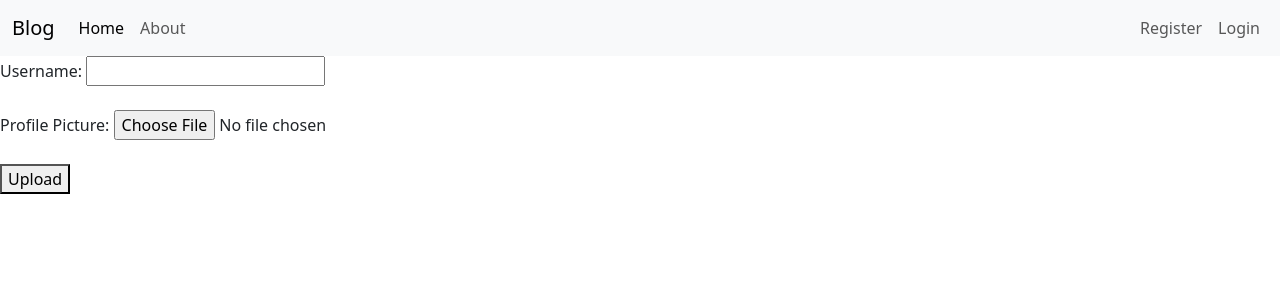
After one commit to Godvein/Blog, a Django app: page /editprofile/ in a window 1280 px wide. The commit adds this page. Shown: the top 300 px of the page. Run offline with Django 5.2, Linux system fonts and the light colour scheme.

Commit message:
profile update

```diff
--- /dev/null
+++ b/user/templates/editprofile.html
@@ -0,0 +1,13 @@
+{% extends "base.html"%}
+{% block content %}
+<form method="POST" enctype="multipart/form-data" action="{% url 'editprofile'%}">
+    {% csrf_token %}
+    <label for="name">Username:</label>
+    <input value="{{user.username}}" type="text" id="name" name="username" required><br><br>
+
+    <label for="profile_picture">Profile Picture:</label>
+    <input type="file" id="profile_picture" name="profile_picture" required><br><br>
+
+    <button type="submit">Upload</button>
+</form>
+{% endblock %}
--- a/user/templates/profile.html
+++ b/user/templates/profile.html
@@ -8,7 +8,7 @@
                     <img src="{{ user.profile.image.url }}" alt="Profile Picture" class="rounded-circle img-fluid mb-3" style="width: 150px;">
                     <h4 class="card-title">{{ user.username }}</h4>
                     <p class="card-text">{{ user.email }}</p>
-                    <a href="#" class="btn btn-primary">Edit Profile</a>
+                    <a href="/editprofile" class="btn btn-primary">Edit Profile</a>
                 </div>
             </div>
         </div>
--- a/user/urls.py
+++ b/user/urls.py
@@ -5,5 +5,6 @@ urlpatterns = [
     path('register/', views.register, name = "register"),
     path('login/', views.login, name = 'login'),
     path('logout/', views.logout, name='logout'),
-    path('profile/', views.profile, name='profile')
+    path('profile/', views.profile, name='profile'),
+    path('editprofile/', views.editprofile, name='editprofile')
 ]
--- a/user/views.py
+++ b/user/views.py
@@ -46,3 +46,6 @@ def logout(request):
 
 def profile(request):
     return render(request, "profile.html")
+
+def editprofile(request):
+    return render(request, "editprofile.html")
```
